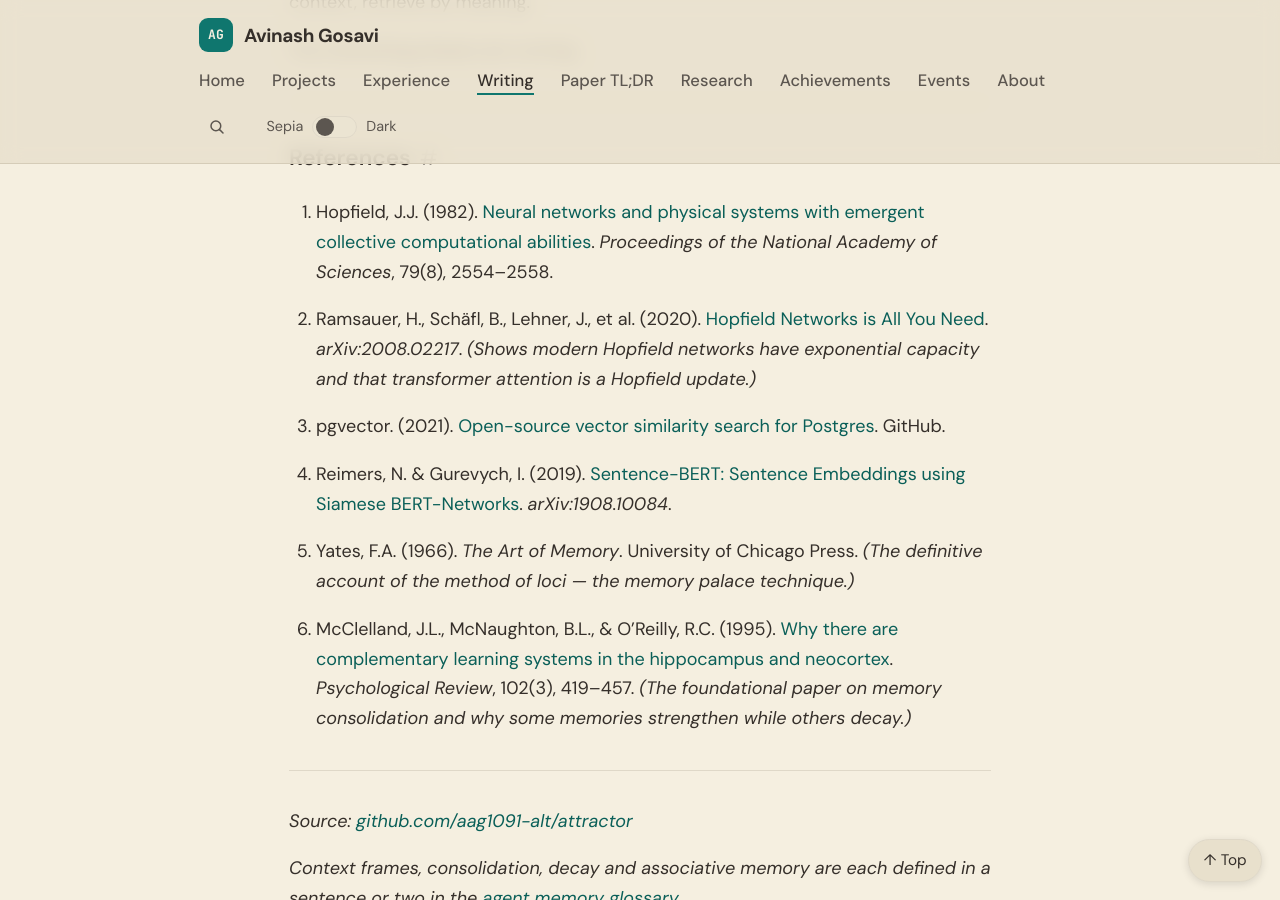
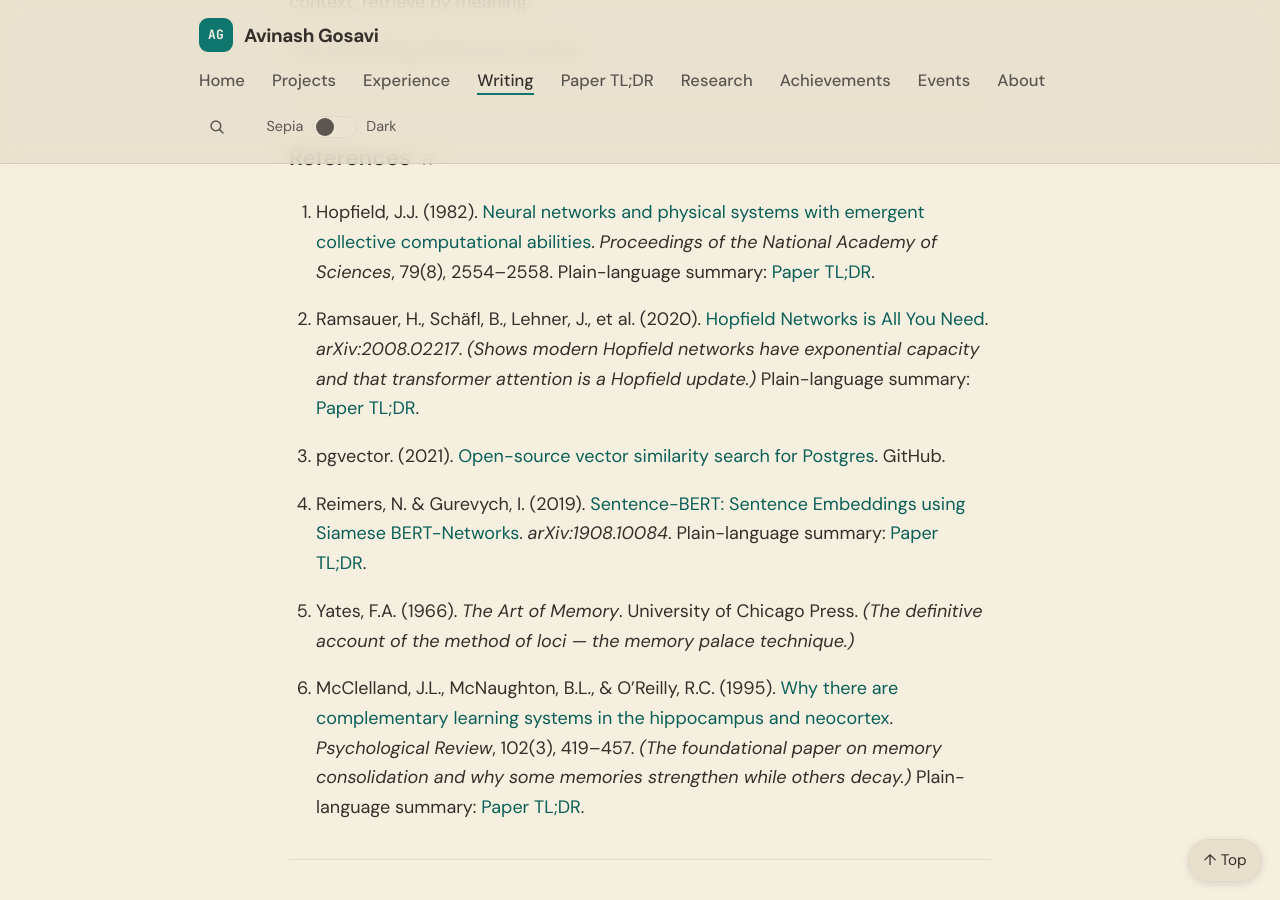
Before and after one commit to aag1091-alt/avinashgosavi.com, a Jekyll site: the page built from _posts/2026-04-05-attractor-memory-engine.md, in a window 1280 px wide and 900 px high, scrolled down 6813 px. Built offline with Jekyll 4.4.1, drawn with Linux system fonts in a browser that asks for light colours.

Commit message:
Attractor post: references link to their Paper TL;DRs
Co-Authored-By: Claude <noreply@anthropic.com>

```diff
--- a/_data/changelog.yml
+++ b/_data/changelog.yml
@@ -1,5 +1,9 @@
 # Public changelog shown on /changelog and (latest 3) on the homepage.
 # Newest first. desk: Writing | Design | Engineering
+- date: 2026-10-21
+  desk: Writing
+  text: The Attractor post's references now point to the plain-language Paper TL;DRs for Hopfield 1982, Hopfield Networks Is All You Need, Sentence-BERT and Complementary Learning Systems.
+  link: /post/attractor-memory-engine/#references
 - date: 2026-10-21
   desk: Engineering
   text: Photos on the About page and in the SF Ruby post now load as right-sized WebP images, so the About photo drops from about 185 KB to under 20 KB on most screens.
--- a/_posts/2026-04-05-attractor-memory-engine.md
+++ b/_posts/2026-04-05-attractor-memory-engine.md
@@ -132,17 +132,17 @@ The interesting phases are coming.
 
 <a name="references"></a>
 
-1. Hopfield, J.J. (1982). [Neural networks and physical systems with emergent collective computational abilities](https://www.pnas.org/doi/10.1073/pnas.79.8.2554). *Proceedings of the National Academy of Sciences*, 79(8), 2554–2558.
+1. Hopfield, J.J. (1982). [Neural networks and physical systems with emergent collective computational abilities](https://www.pnas.org/doi/10.1073/pnas.79.8.2554). *Proceedings of the National Academy of Sciences*, 79(8), 2554–2558. Plain-language summary: [Paper TL;DR](/post/paper-tldr-hopfield-1982/).
 
-2. Ramsauer, H., Schäfl, B., Lehner, J., et al. (2020). [Hopfield Networks is All You Need](https://arxiv.org/abs/2008.02217). *arXiv:2008.02217*. *(Shows modern Hopfield networks have exponential capacity and that transformer attention is a Hopfield update.)*
+2. Ramsauer, H., Schäfl, B., Lehner, J., et al. (2020). [Hopfield Networks is All You Need](https://arxiv.org/abs/2008.02217). *arXiv:2008.02217*. *(Shows modern Hopfield networks have exponential capacity and that transformer attention is a Hopfield update.)* Plain-language summary: [Paper TL;DR](/post/paper-tldr-hopfield-networks-is-all-you-need/).
 
 3. pgvector. (2021). [Open-source vector similarity search for Postgres](https://github.com/pgvector/pgvector). GitHub.
 
-4. Reimers, N. & Gurevych, I. (2019). [Sentence-BERT: Sentence Embeddings using Siamese BERT-Networks](https://arxiv.org/abs/1908.10084). *arXiv:1908.10084*.
+4. Reimers, N. & Gurevych, I. (2019). [Sentence-BERT: Sentence Embeddings using Siamese BERT-Networks](https://arxiv.org/abs/1908.10084). *arXiv:1908.10084*. Plain-language summary: [Paper TL;DR](/post/paper-tldr-sentence-bert/).
 
 5. Yates, F.A. (1966). *The Art of Memory*. University of Chicago Press. *(The definitive account of the method of loci — the memory palace technique.)*
 
-6. McClelland, J.L., McNaughton, B.L., & O'Reilly, R.C. (1995). [Why there are complementary learning systems in the hippocampus and neocortex](https://doi.org/10.1037/0033-295X.102.3.419). *Psychological Review*, 102(3), 419–457. *(The foundational paper on memory consolidation and why some memories strengthen while others decay.)*
+6. McClelland, J.L., McNaughton, B.L., & O'Reilly, R.C. (1995). [Why there are complementary learning systems in the hippocampus and neocortex](https://doi.org/10.1037/0033-295X.102.3.419). *Psychological Review*, 102(3), 419–457. *(The foundational paper on memory consolidation and why some memories strengthen while others decay.)* Plain-language summary: [Paper TL;DR](/post/paper-tldr-complementary-learning-systems/).
 
 ---
 
```
